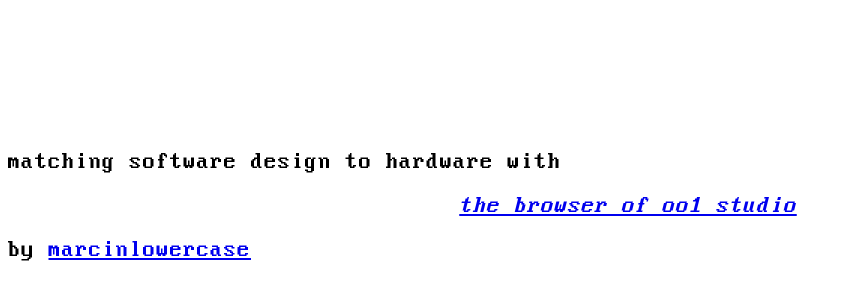
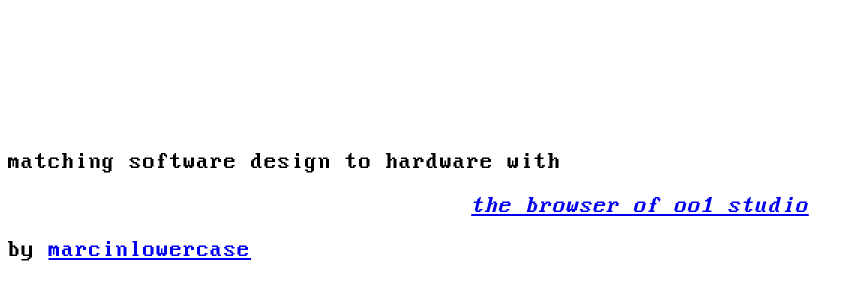
Before and after one commit to marcinlowercase/oo1, a plain HTML site: page ui/index.html in a window 1280 px wide. Shown: the part 202-502 px from the top of the page, without its empty margins (0-864 px from the left). Drawn offline with Linux system fonts and the light colour scheme; a web font is replaced by a local one.

Commit message:
adjusted screen width

```diff
--- a/ui/design/branding.css
+++ b/ui/design/branding.css
@@ -8,7 +8,7 @@
     position: absolute;
     top: 50%;
     transform: translate(0%, -50%);
-    width: calc(100% - var(--device-corner-radius) * 2);
+    width: calc(100% - var(--padding) * 2);
 }
 
 #browser {
```
